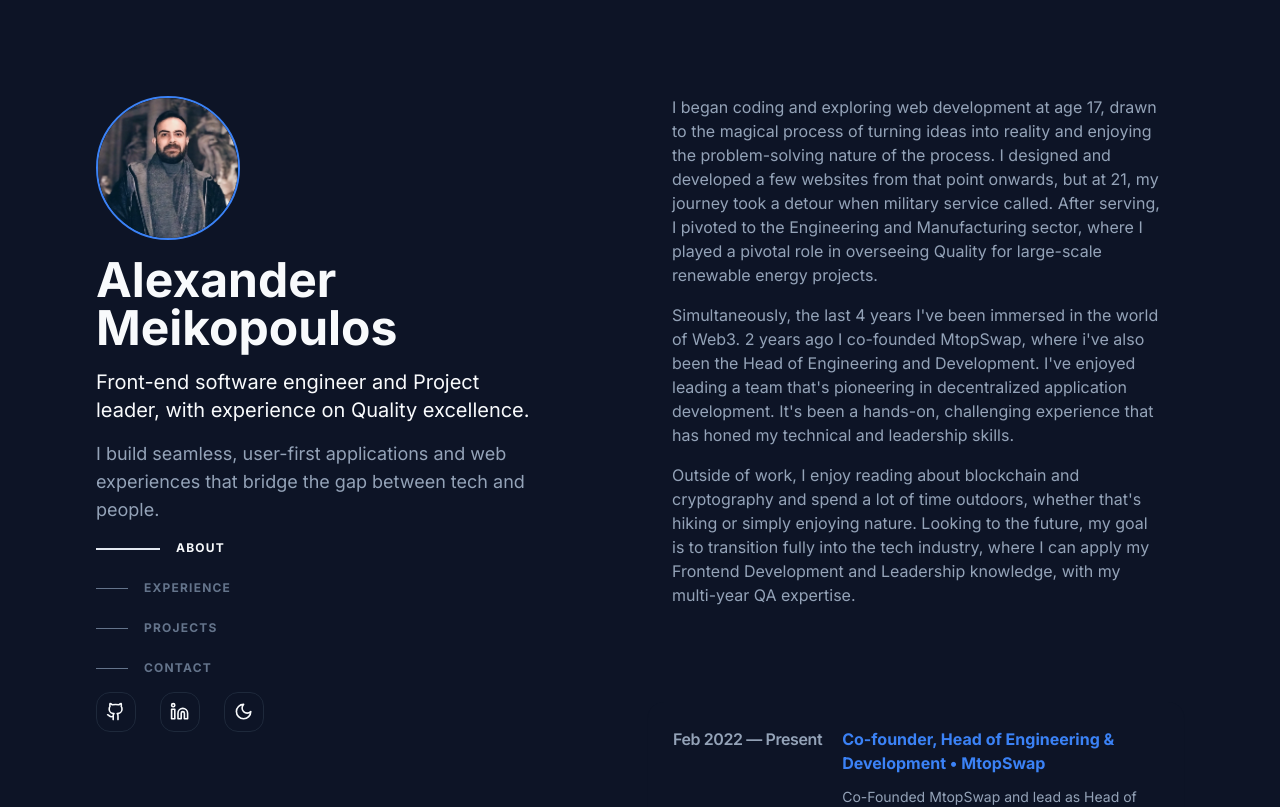
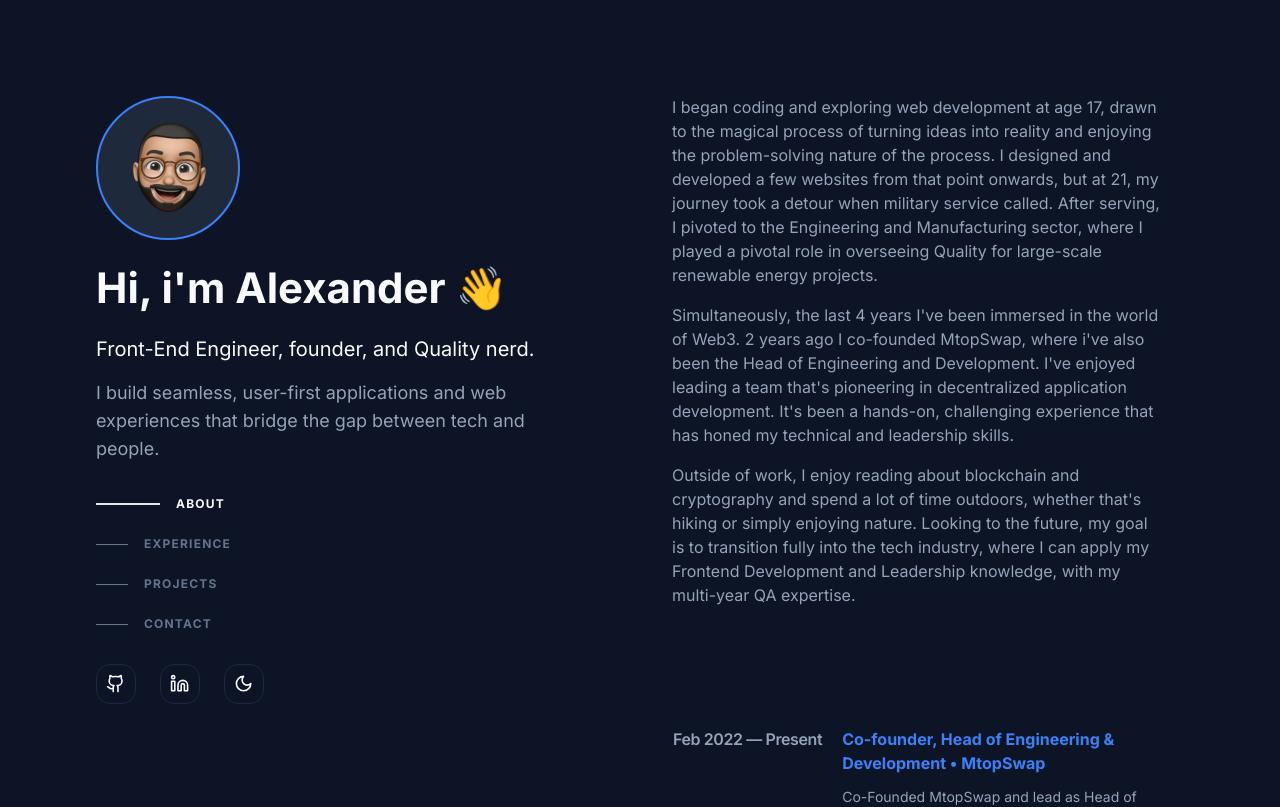
Before and after one commit to 0xAlexander/my-website, a Next.js app: page / in a window 1280 px wide. Shown: the top 807 px of the page. Built offline with nearby package versions, Linux system fonts and the light colour scheme.

Commit message:
feat: new pfp and profile copy adjustments

```diff
--- a/components/Nav.tsx
+++ b/components/Nav.tsx
@@ -46,19 +46,18 @@ export default function Nav() {
     <header className="lg:sticky lg:top-0 lg:flex lg:max-h-screen lg:w-1/2 lg:flex-col lg:justify-between lg:py-24 flex flex-col lg:gap-4">
       <div className="flex flex-col gap-4 lg:pr-24 mt-6 lg:mt-0">
         <div className="w-full flex lg:items-center lg:justify-start">
-          <Avatar className="w-24 lg:w-36 h-auto border-2 border-primary">
-            <AvatarImage src="./avatar1.webp" />
+          <Avatar className="w-24 lg:w-36 h-auto border-2 border-primary bg-secondary">
+            <AvatarImage src="./avatar.png" />
             <AvatarFallback className="w-24 h-24 lg:w-36 lg:h-36 rounded-full border-1 border-primary">
               AM
             </AvatarFallback>
           </Avatar>
         </div>
-        <h1 className="text-5xl font-bold lg:text-start">
-          Alexander Meikopoulos
+        <h1 className="text-[42px] font-bold lg:text-start">
+          Hi, i'm Alexander 👋
         </h1>
         <h2 className="text-xl lg:text-start">
-          Front-end software engineer and Project leader, with experience on
-          Quality excellence.
+          Front-End Engineer, founder, and Quality nerd.
         </h2>
         <p className="text-lg lg:text-start text-muted-foreground">
           I build seamless, user-first applications and web experiences that
```
Also changed, not shown: public/avatar.PNG (added), public/avatar1.webp (deleted).
